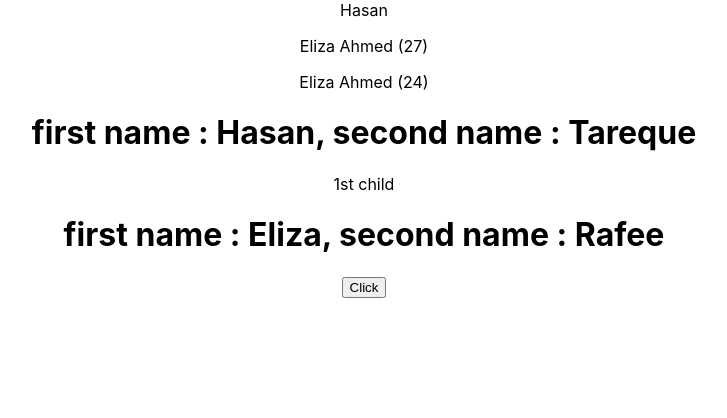
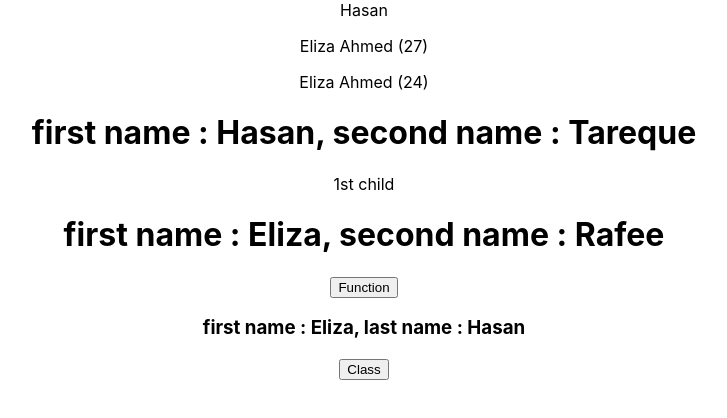
Before and after one commit to elizarafee/react-lab, a React (Create React App) app: page / in a window 1280 px wide. Shown: the top 418 px of the page, without its empty margins (276-1003 px from the left). Built offline with nearby package versions, Linux system fonts and the light colour scheme.

Commit message:
class component : props

```diff
--- a/src/App.js
+++ b/src/App.js
@@ -4,7 +4,8 @@ import './App.css';
 import Hasan from './components/hasan.component';
 import Eliza from './components/eliza.component';
 import Age from './components/age.component';
-import Pro from './components/props.functionalCom'
+import Pro from './components/props.functionalCom';
+import Prop from './components/props.classCom';
 
 function App() {
   return (
@@ -12,13 +13,17 @@ function App() {
       <Hasan />
       <Eliza age={23} />
       <Age />
+
       <Pro fname = 'Hasan' sname = 'Tareque'>
         <p>1st child</p>
       </Pro>
       <Pro fname = 'Eliza' sname = 'Rafee'>
-        <button>Click</button>
+        <button>Function</button>
       </Pro>
 
+      <Prop fnamee = 'Eliza' snamee = 'Hasan'>
+        <button>Class</button>
+      </Prop>
 
     </div>
   );
--- /dev/null
+++ b/src/components/props.classCom.js
@@ -0,0 +1,14 @@
+import React, {Component} from 'react'
+
+class Prop extends Component {
+    render(){
+    return (
+    <div>
+    <h3>first name : {this.props.fnamee}, last name : {this.props.snamee}</h3>
+    <p>{this.props.children}</p>
+    </div>
+    )
+    }
+}
+
+export default Prop
```
